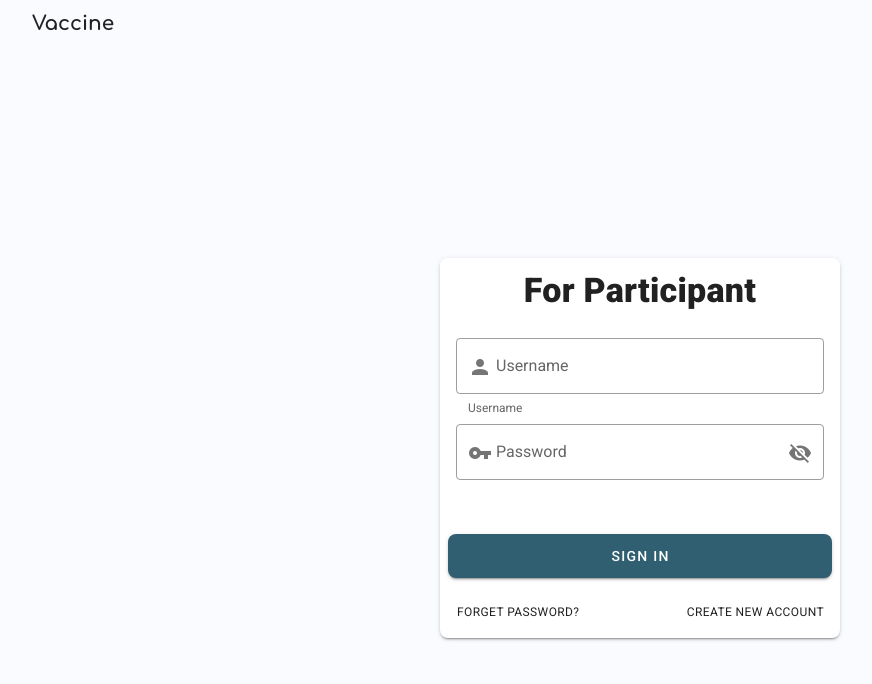
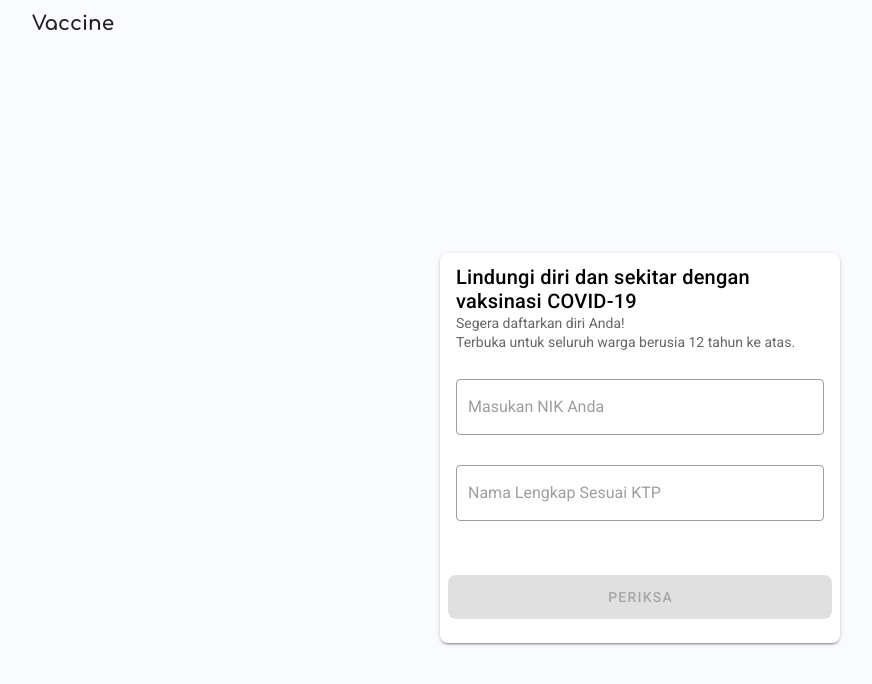
Before and after one commit to NandaRusfikri/vaccine-sample, a Nuxt app: page / in a window 1280 px wide. Both pictures are taken after a click on the button "SIGN IN". Shown: the top 684 px of the page, without its empty margins (0-872 px from the left). Built offline with nearby package versions, Linux system fonts and the light colour scheme.

Commit message:
change login with NIK

```diff
--- a/pages/biodata.vue
+++ b/pages/biodata.vue
@@ -29,6 +29,7 @@
                 v-model="Register.User.Name"
                 prepend-inner-icon="mdi-account"
                 type="text"
+                disabled
               />
               <v-text-field
                 outlined
@@ -45,9 +46,10 @@
                 outlined
                 flat
                 dense
-                :rules="[rules.required]"
+                :rules="[rules.required,rules.min]"
                 label="Telepon"
                 name="Telepon"
+                 @keypress="isNumber($event)"
                 v-model="Register.User.Phone"
                 prepend-inner-icon="mdi-phone"
                 type="text"
@@ -62,6 +64,7 @@
                 v-model="Register.User.NIK"
                 prepend-inner-icon="mdi-card"
                 type="text"
+                disabled
               />
               <v-menu
                 ref="menu"
@@ -98,7 +101,7 @@
           <v-card-actions>
             <v-btn
               color="primary"
-              :disabled="!valid || loading"
+              :disabled="Register.User.Phone.length <= 9 || Register.User.Email <= 5 || date <= 4"
               block
               @click="onSubmit"
               >Daftar</v-btn
@@ -142,11 +145,11 @@ export default {
       snackbar: false,
       message: null,
       Register: {
-        User: { Name: null, Email: null, NIK: [], Phone: null }
+        User: { Name: null, Email: "", NIK: [], Phone: "" }
       },
       rules: {
         required: value => !!value || "Field Required.",
-        min: v => v.length >= 8 || "Min 8 characters",
+        min: v => v.length >= 10 || "Min 11 characters",
         passMatch: v => v == this.password || "password you entered don't match"
       },
       DataCompanyType: [],
@@ -156,10 +159,24 @@ export default {
   },
   async created() {
     var mahasiswa = this.$cookies.get("mahasiswa");
-    this.Register.User.Name = mahasiswa.nama;
+    this.Register.User.Name = mahasiswa.name;
+    this.Register.User.NIK = mahasiswa.nik;
   },
   mounted() {},
   methods: {
+     isNumber: function(evt) {
+      evt = evt ? evt : window.event;
+      var charCode = evt.which ? evt.which : evt.keyCode;
+      if (
+        charCode > 31 &&
+        (charCode < 48 || charCode > 57) &&
+        charCode !== 46
+      ) {
+        evt.preventDefault();
+      } else {
+        return true;
+      }
+    },
     save(date) {
       this.$refs.menu.save(date);
     },
--- a/pages/login.vue
+++ b/pages/login.vue
@@ -2,48 +2,52 @@
   <v-app app :style="{ background: $vuetify.theme.themes[theme].background }">
     <v-row class="ma-10" fill-height align="center" justify="center">
       <v-card
-        min-width="400px"
+        max-width="400px"
         class="mx-auto rounded-lg"
         hover
         :loading="loading"
       >
-        <v-toolbar color="white" flat>
-          <v-spacer />
-          <v-toolbar-title
-            class="text-center display-1 font-weight-black"
-            style="font-family: Comfortaa,sans-serif; font-Weight:300"
-            ><b>For Participant</b></v-toolbar-title
-          >
-          <v-spacer />
-        </v-toolbar>
+        <v-list-item three-line>
+          <v-list-item-content>
+            <v-list-item-subtitle class="text-h6" style="color:black"
+              >Lindungi diri dan sekitar dengan vaksinasi
+              COVID-19</v-list-item-subtitle
+            >
+            <v-list-item-subtitle
+              >Segera daftarkan diri Anda!</v-list-item-subtitle
+            >
+            <v-list-item-subtitle
+              >Terbuka untuk seluruh warga berusia 12 tahun ke
+              atas.</v-list-item-subtitle
+            >
+          </v-list-item-content>
+        </v-list-item>
 
         <v-card-text>
           <v-form>
             <v-text-field
               outlined
               flat
-              label="Username"
-              placeholder="Username"
-              persistent-hint
-              hint="Username"
-              name="username"
-              v-model="username"
-              :rules="usernameRules"
-              prepend-inner-icon="mdi-account"
+              placeholder="Masukan NIK Anda"
+
+              hint="Masukan NIK Anda"
+              name="nik"
+              v-model="nik"
+              :rules="nikRules"
               type="text"
             />
 
             <v-text-field
-              :append-icon="show4 ? 'mdi-eye' : 'mdi-eye-off'"
-              prepend-inner-icon="mdi-key"
-              :rules="passRules"
-              :type="show4 ? 'text' : 'password'"
-              name="password"
-              label="Password"
               outlined
-              v-model="password"
-              @click:append="show4 = !show4"
-            ></v-text-field>
+              flat
+              placeholder="Nama Lengkap Sesuai KTP"
+
+              hint="Nama Lengkap Sesuai KTP"
+              name="name"
+              v-model="name"
+              :rules="nameRules"
+              type="text"
+            />
           </v-form>
         </v-card-text>
         <v-card-actions>
@@ -52,22 +56,22 @@
             class="rounded-lg"
             block
             color="primary"
-            :disabled="loading"
-            dark
+            :disabled="nik.length != 16 || name.length <= 3"
+
             large
             @click="Login"
-            >Sign In</v-btn
+            >Periksa</v-btn
           >
           <v-spacer />
         </v-card-actions>
         <v-card-actions>
-          <v-btn class="caption" @click="FuncForgetPassowrd()" text
+          <!-- <v-btn class="caption" @click="FuncForgetPassowrd()" text
             >Forget Password?</v-btn
-          >
+          > -->
           <v-spacer />
-          <v-btn class="caption" @click="FuncRegister()" text
+          <!-- <v-btn class="caption" @click="FuncRegister()" text
             >Create New Account</v-btn
-          >
+          > -->
         </v-card-actions>
       </v-card>
     </v-row>
@@ -80,7 +84,6 @@ export default {
     if (app.$cookies.get("mahasiswa") !== undefined) {
       return redirect("/biodata");
     }
-
   },
   name: "login",
   layout: "blank",
@@ -88,39 +91,39 @@ export default {
     return {
       mahasiswa: [
         {
-          username: 201943502024,
+          nik: 3174123456781231,
           password: 201943502024,
-          nama: "Sindy Silvya"
+          name: "Sindy Silvya"
         },
 
         {
-          username: 201943502022,
+          nik: 3174123456781232,
           password: 201943502022,
-          nama: "Rendi Gunawan"
+          name: "Herman Setia"
         },
         {
-          username: 201943501887,
+          nik: 3174123456781233,
           password: 201943501887,
-          nama: "NandaRusfikri"
+          name: "NandaRusfikri"
         },
 
         {
-          username: 201943502005,
+          nik: 3174123456781234,
           password: 201943502005,
-          nama: "Lani Oktofiyanto"
+          name: "Lani Oktofiyanto"
         }
       ],
       show4: false,
       loading: false,
 
-      username: null,
-      password: null,
+      nik: "",
+      name: "",
       color: { snackbar: "" },
       snackbar: false,
       message: null,
       response: null,
-      usernameRules: [v => !!v || "username wajib diisi"],
-      passRules: [v => !!v || "Password wajib diisi"]
+      nikRules: [v => !!v || "NIK wajib diisi"],
+      nameRules: [v => !!v || "Nama wajib diisi"]
     };
   },
   mounted() {},
@@ -129,15 +132,15 @@ export default {
     FuncForgetPassowrd() {
       let snackbar = {
         color: "warning",
-        message: "Password Sama Dengan username",
+        message: "Password Sama Dengan nik",
         enabled: true
       };
 
       this.$store.commit("SET_SNACKBAR", snackbar);
     },
     FuncRegister() {
-      console.log("ayams")
-        this.$router.push("/register");
+      console.log("ayams");
+      this.$router.push("/register");
     },
 
     async Login({ commit }) {
@@ -145,7 +148,7 @@ export default {
 
       var exist = null;
       for (let i = 0; i < this.mahasiswa.length; i++) {
-        if (this.mahasiswa[i].username == this.username) {
+        if (this.mahasiswa[i].nik == this.nik) {
           exist = i;
         }
       }
@@ -153,15 +156,14 @@ export default {
       if (exist == null) {
         let snackbar = {
           color: "error",
-          message: "username tidak ada",
+          message: "NIK tidak Terdaftar",
           enabled: true
         };
 
         this.$store.commit("SET_SNACKBAR", snackbar);
       } else if (
         exist !== null &&
-        this.mahasiswa[exist].username == this.username &&
-        this.mahasiswa[exist].username == this.password
+        this.mahasiswa[exist].nik == this.nik
       ) {
         this.$cookies.set("mahasiswa", this.mahasiswa[exist]);
         this.$store.commit("SET_USER", this.mahasiswa[exist]);
```
